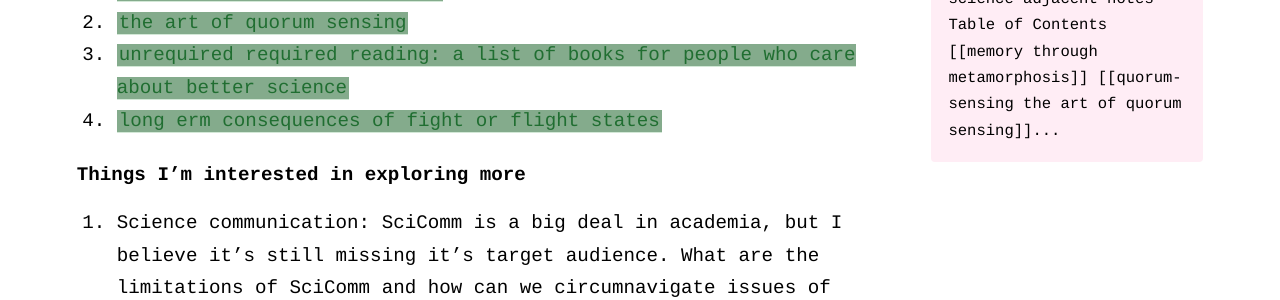
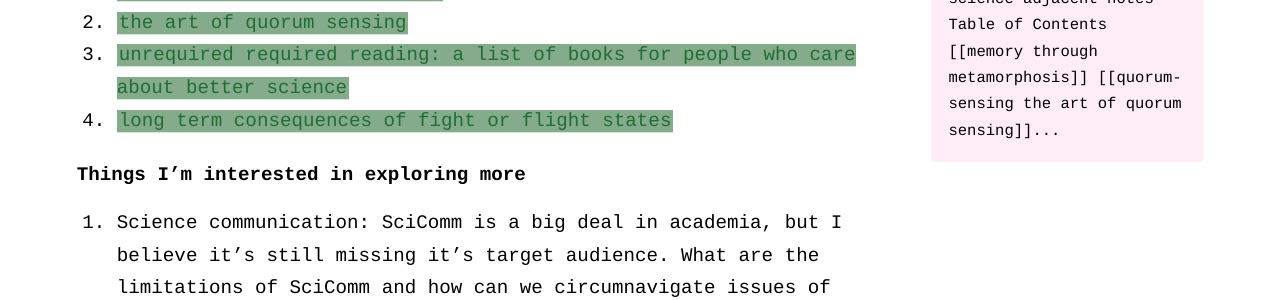
Before and after one commit to geminiworms/talyssagarden.github.io, a Jekyll site: the page built from _notes/science.md, in a window 1280 px wide. Shown: the part 437-737 px from the top of the page. Built offline with Jekyll 4.4.1, drawn with Linux system fonts in a browser that asks for light colours; comment, search, counter and statistics services are not loaded.

Commit message:
Update science.md

```diff
--- a/_notes/science.md
+++ b/_notes/science.md
@@ -7,7 +7,7 @@ title: SCIENCE
 1. [[memory through metamorphosis]]
 2. [[quorum-sensing|the art of quorum sensing]]
 3. [[science reading|unrequired required reading: a list of books for people who care about better science]]
-4. [[fight-or-flight|long erm consequences of fight or flight states]]
+4. [[fight-or-flight|long term consequences of fight or flight states]]
 
 
 #### Things I'm interested in exploring more
```
